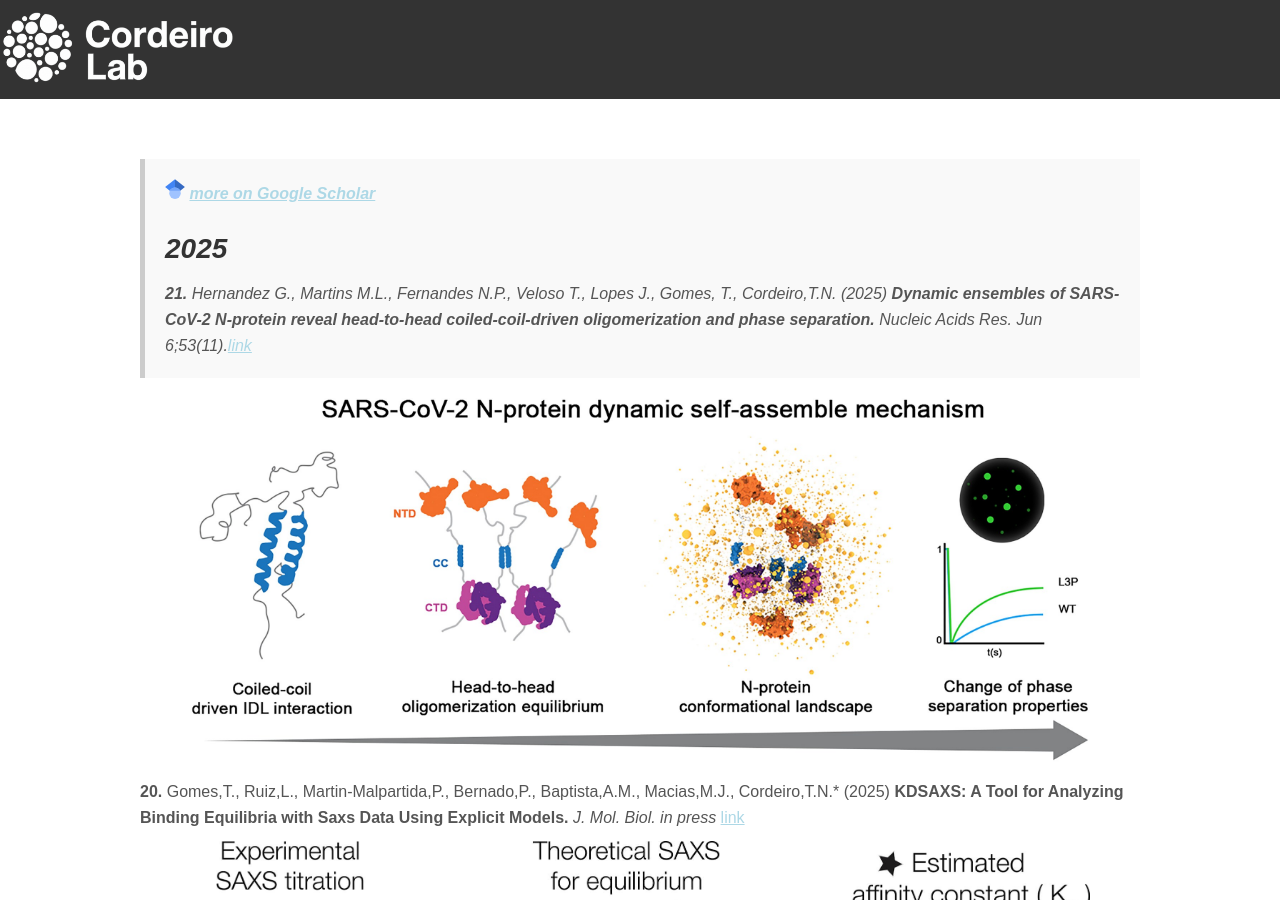
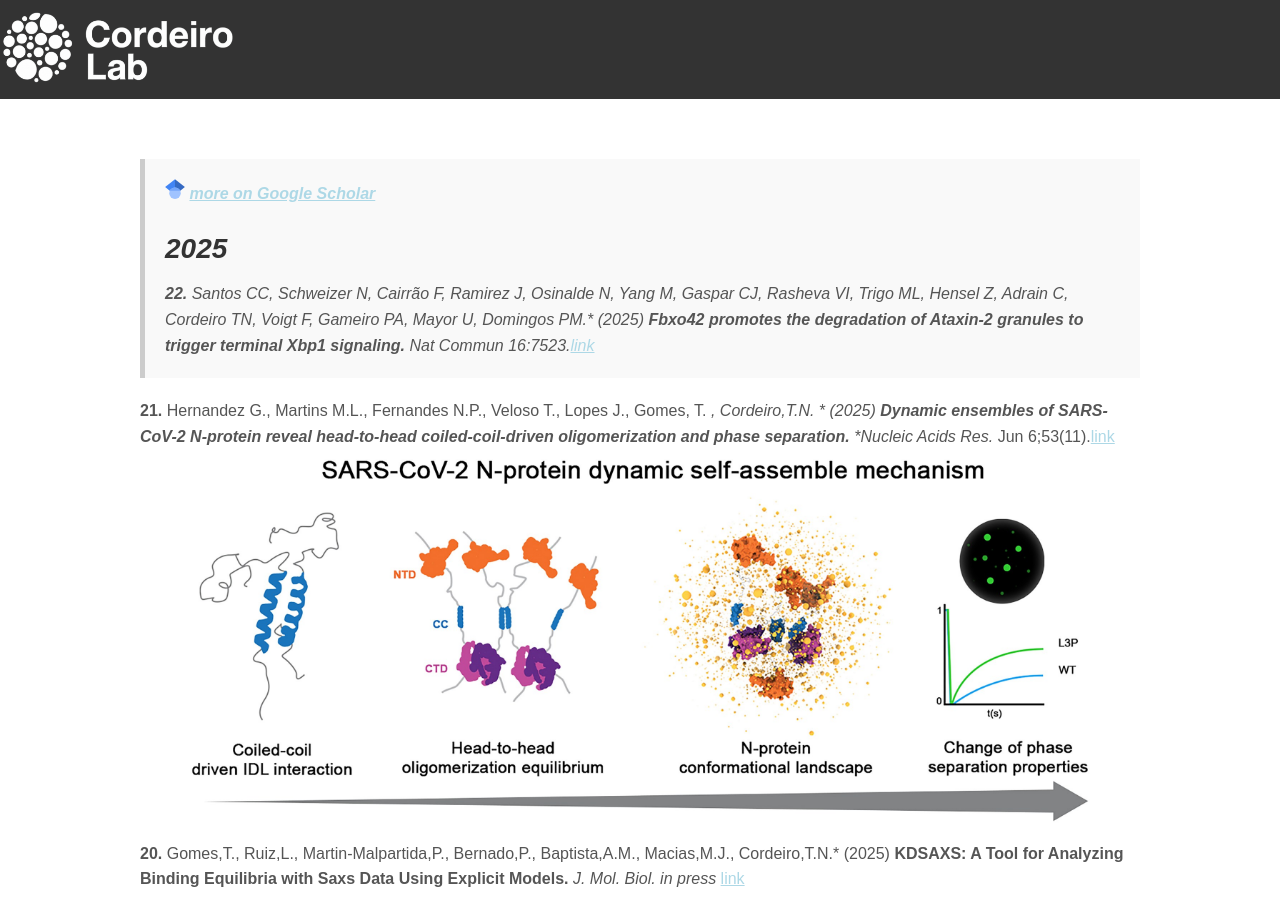
Before and after one commit to CordeiroLab/CordeiroLab.github.io, a Jekyll site: the page built from content/publications.md, in a window 1280 px wide and 900 px high. Built offline with Jekyll 4.4.1, drawn with Linux system fonts in a browser that asks for light colours; our own code applies the rules of GitHub Pages for plain Markdown files.

Commit message:
Update publications.md

```diff
--- a/content/publications.md
+++ b/content/publications.md
@@ -1,6 +1,8 @@
 > <img src="/assets/images/icons/gscholar_icon.svg" alt="gscholar" width="20" height="20"> **[more on Google Scholar](https://scholar.google.com/citations?user=ZKSPS14AAAAJ&hl=en)**
 ## 2025
-**21.** Hernandez G., Martins M.L., Fernandes N.P., Veloso T., Lopes J., Gomes, T.*, Cordeiro,T.N.* (2025) **Dynamic ensembles of SARS-CoV-2 N-protein reveal head-to-head coiled-coil-driven oligomerization and phase separation.** *Nucleic Acids Res.* Jun 6;53(11).[link](https://doi.org/10.1093/nar/gkaf502)
+**22.** Santos CC, Schweizer N, Cairrão F, Ramirez J, Osinalde N, Yang M, Gaspar CJ, Rasheva VI, Trigo ML, Hensel Z, Adrain C, Cordeiro TN, Voigt F, Gameiro PA, Mayor U, Domingos PM.* (2025) **Fbxo42 promotes the degradation of Ataxin-2 granules to trigger terminal Xbp1 signaling.** *Nat Commun* 16:7523.[link](https://doi.org/10.1038/s41467-025-62417-2)
+
+**21.** Hernandez G., Martins M.L., Fernandes N.P., Veloso T., Lopes J., Gomes, T. *, Cordeiro,T.N. * (2025) **Dynamic ensembles of SARS-CoV-2 N-protein reveal head-to-head coiled-coil-driven oligomerization and phase separation.** *Nucleic Acids Res.* Jun 6;53(11).[link](https://doi.org/10.1093/nar/gkaf502)
 <p align="center">
   <a href="https://doi.org/10.1093/nar/gkaf502" >
   <img src="/assets/images/thumbnail/pub21-thumbnail.png" alt="N-Protein" style="width: 90%; max-width: 100%; height: auto;" />
```
